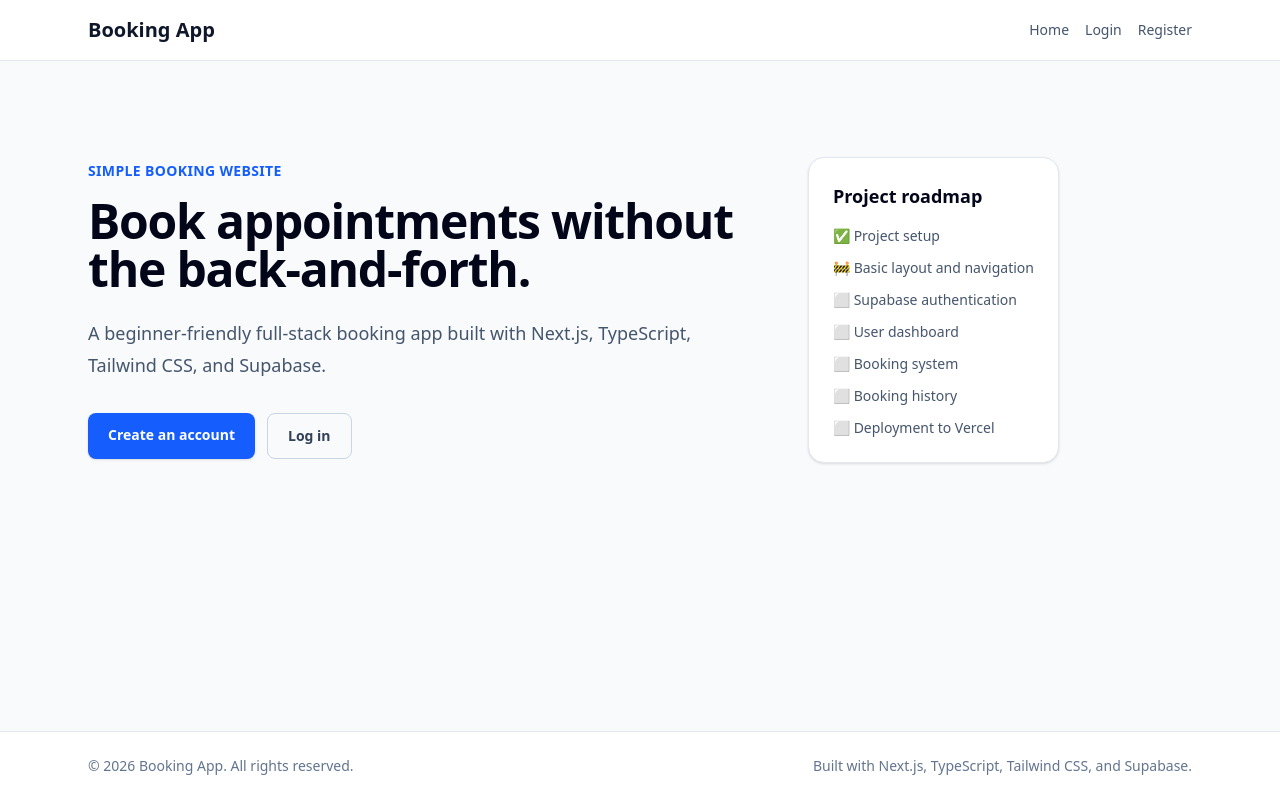
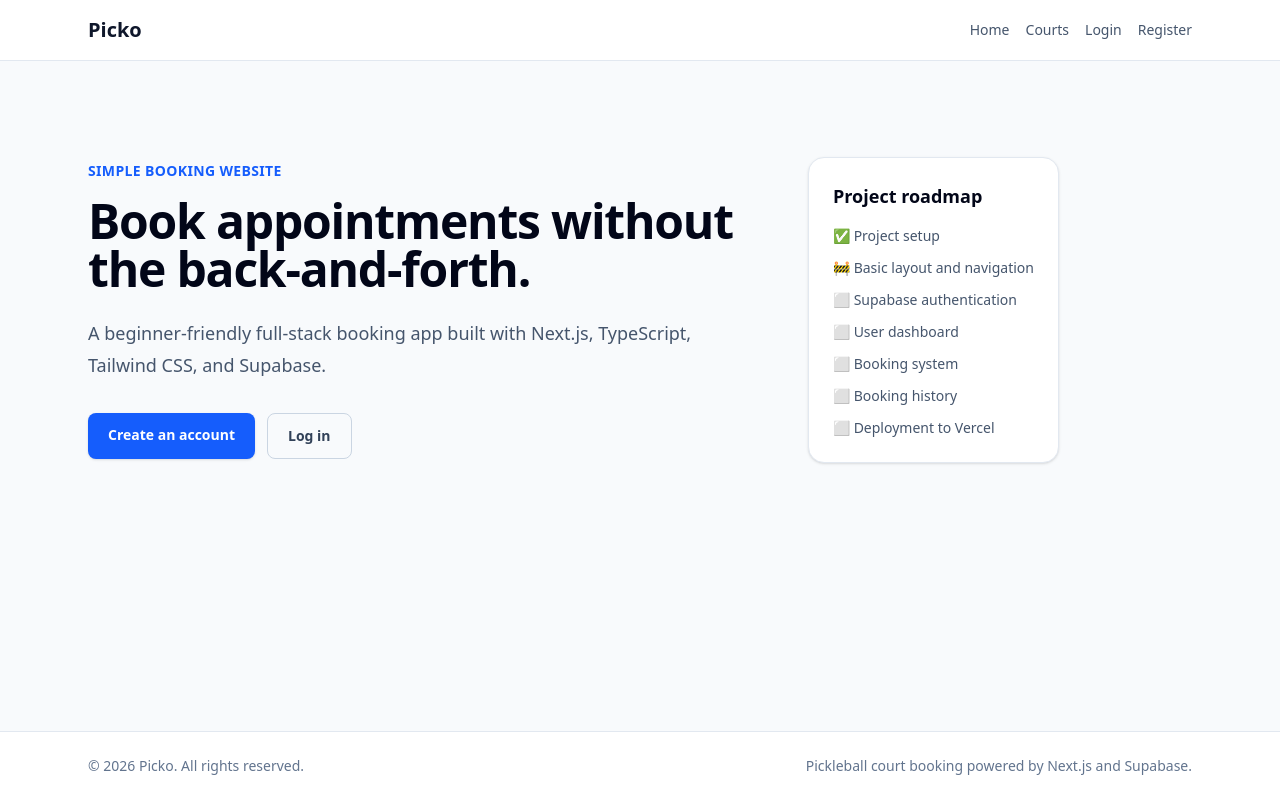
Before and after one commit to hamsterjoe/booking-app, a Next.js app: page / in a window 1280 px wide. Built offline with nearby package versions, Linux system fonts and the light colour scheme.

Commit message:
Rebranded to Picko, connected to Supabase and imported Supabase data flow

```diff
--- /dev/null
+++ b/app/courts/page.tsx
@@ -0,0 +1,102 @@
+import { createSupabaseServerClient } from "@/lib/supabase/server";
+
+type Court = {
+  id: string;
+  name: string;
+  description: string | null;
+  location_label: string | null;
+  is_indoor: boolean;
+  price_per_hour_cents: number;
+};
+
+function formatPrice(cents: number) {
+  return new Intl.NumberFormat("en-MY", {
+    style: "currency",
+    currency: "MYR",
+  }).format(cents / 100);
+}
+
+export default async function CourtsPage() {
+  const supabase = await createSupabaseServerClient();
+
+  const { data: courts, error } = await supabase
+    .from("courts")
+    .select(
+      "id, name, description, location_label, is_indoor, price_per_hour_cents",
+    )
+    .eq("is_active", true)
+    .order("name", { ascending: true });
+
+  if (error) {
+    return (
+      <section className="mx-auto max-w-6xl px-6 py-12">
+        <div className="rounded-2xl border border-red-200 bg-red-50 p-6 text-red-700">
+          <h1 className="text-xl font-semibold">Could not load courts</h1>
+          <p className="mt-2 text-sm">{error.message}</p>
+        </div>
+      </section>
+    );
+  }
+
+  return (
+    <section className="mx-auto flex max-w-6xl flex-col gap-8 px-6 py-12">
+      <div>
+        <p className="text-sm font-semibold uppercase tracking-wide text-blue-600">
+          Picko courts
+        </p>
+
+        <h1 className="mt-2 text-3xl font-bold text-slate-950">
+          Choose a pickleball court
+        </h1>
+
+        <p className="mt-3 max-w-2xl text-slate-600">
+          Browse available courts at Picko. In the next milestone, we will show
+          available time slots for each court.
+        </p>
+      </div>
+
+      {courts.length === 0 ? (
+        <div className="rounded-2xl border border-slate-200 bg-white p-6 text-slate-600 shadow-sm">
+          No courts are available right now.
+        </div>
+      ) : (
+        <div className="grid gap-4 md:grid-cols-2">
+          {courts.map((court: Court) => (
+            <article
+              key={court.id}
+              className="rounded-2xl border border-slate-200 bg-white p-6 shadow-sm"
+            >
+              <div className="flex flex-col gap-3 sm:flex-row sm:items-start sm:justify-between">
+                <div>
+                  <h2 className="text-xl font-semibold text-slate-950">
+                    {court.name}
+                  </h2>
+
+                  <p className="mt-2 text-sm text-slate-600">
+                    {court.description ?? "No description available."}
+                  </p>
+                </div>
+
+                <span className="rounded-full bg-blue-50 px-3 py-1 text-xs font-medium text-blue-700">
+                  {court.is_indoor ? "Indoor" : "Outdoor"}
+                </span>
+              </div>
+
+              <div className="mt-6 grid gap-3 text-sm text-slate-600 sm:grid-cols-2">
+                <div>
+                  <p className="font-medium text-slate-900">Location</p>
+                  <p>{court.location_label ?? "Picko"}</p>
+                </div>
+
+                <div>
+                  <p className="font-medium text-slate-900">Price</p>
+                  <p>{formatPrice(court.price_per_hour_cents)} / hour</p>
+                </div>
+              </div>
+            </article>
+          ))}
+        </div>
+      )}
+    </section>
+  );
+}
--- a/app/layout.tsx
+++ b/app/layout.tsx
@@ -5,8 +5,8 @@ import { Footer } from "@/components/layout/Footer";
 import "./globals.css";
 
 export const metadata: Metadata = {
-  title: "Booking App",
-  description: "A booking website built with Next.js and Supabase.",
+  title: "Picko",
+  description: "Picko - Elevating pickleball play experience",
 };
 
 type RootLayoutProps = {
--- a/components/layout/Footer.tsx
+++ b/components/layout/Footer.tsx
@@ -2,8 +2,8 @@ export function Footer() {
     return (
       <footer className="border-t border-slate-200 bg-white">
         <div className="mx-auto flex max-w-6xl flex-col gap-2 px-6 py-6 text-sm text-slate-500 sm:flex-row sm:items-center sm:justify-between">
-          <p>© 2026 Booking App. All rights reserved.</p>
-          <p>Built with Next.js, TypeScript, Tailwind CSS, and Supabase.</p>
+          <p>© 2026 Picko. All rights reserved.</p>
+          <p>Pickleball court booking powered by Next.js and Supabase.</p>
         </div>
       </footer>
     );
--- a/components/layout/Header.tsx
+++ b/components/layout/Header.tsx
@@ -4,6 +4,10 @@ const navLinks = [
   {
     label: "Home",
     href: "/",
+  },
+  {
+    label: "Courts",
+    href: "/courts",
   },
   {
     label: "Login",
@@ -20,7 +24,7 @@ export function Header() {
     <header className="border-b border-slate-200 bg-white">
       <div className="mx-auto flex max-w-6xl flex-col gap-4 px-6 py-4 sm:flex-row sm:items-center sm:justify-between">
         <Link href="/" className="text-xl font-bold text-slate-900">
-          Booking App
+          Picko
         </Link>
 
         <nav className="flex gap-4 text-sm font-medium text-slate-600">
```
